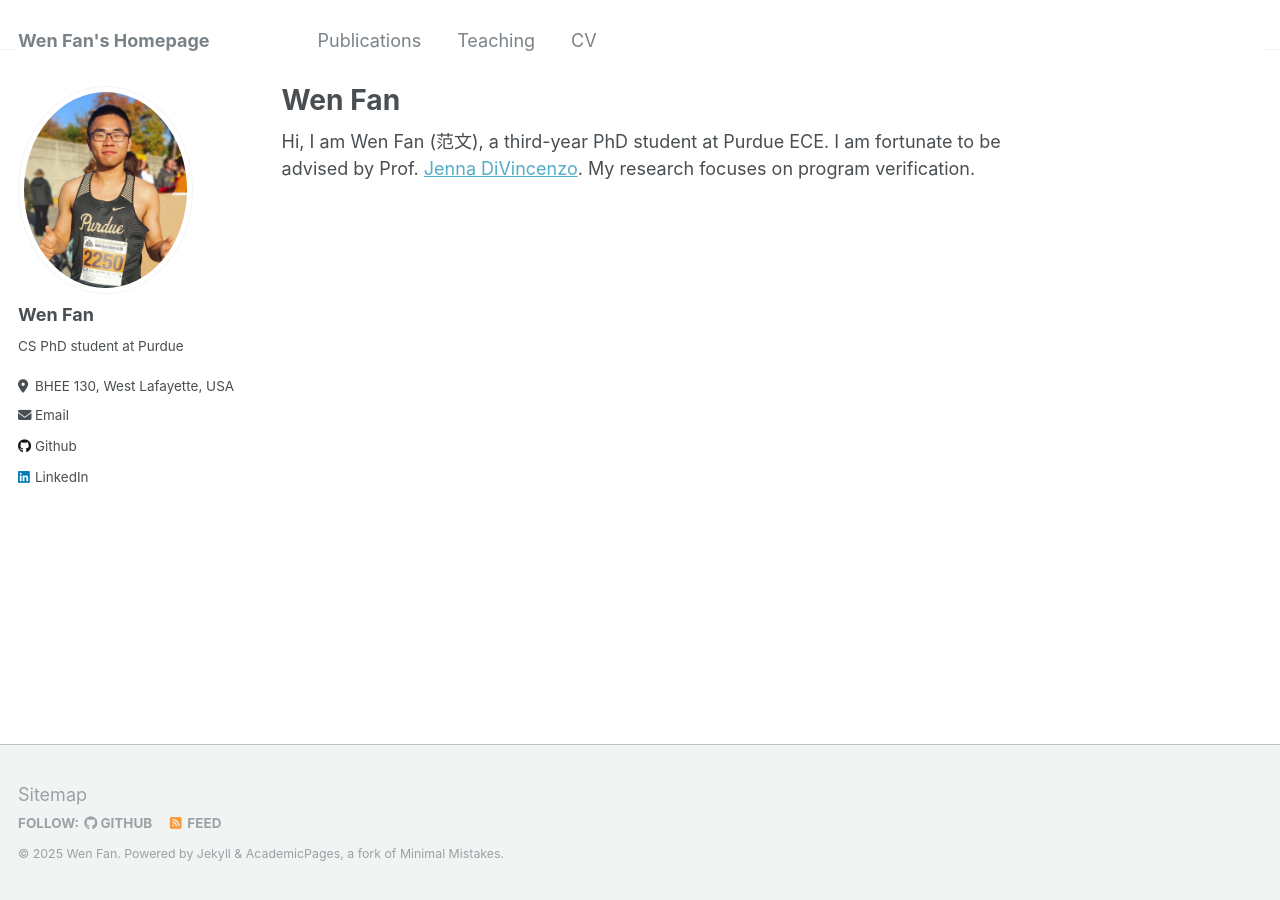
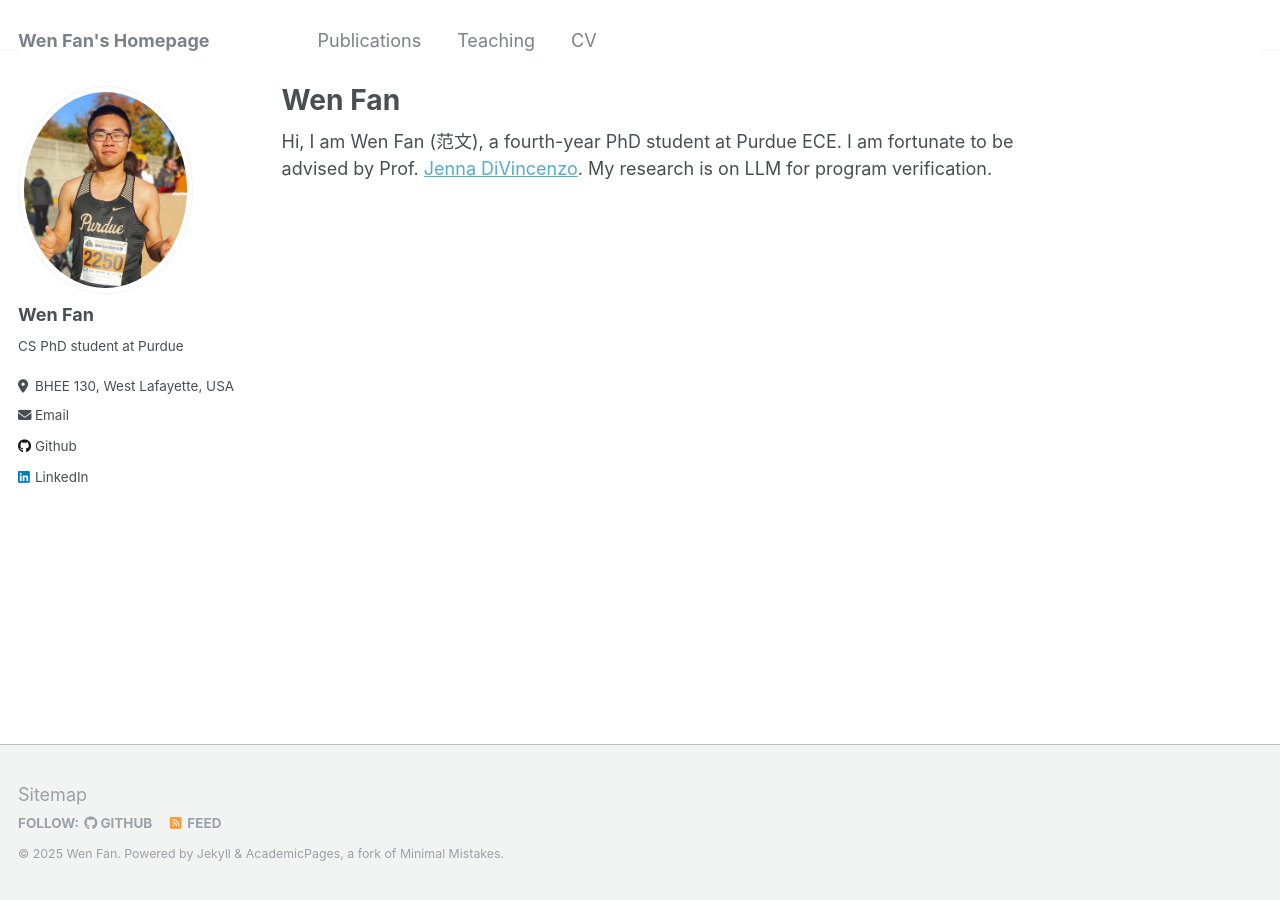
Before and after one commit to fanweneddie/fanweneddie.github.io, a Jekyll site: the page built from _pages/about.md, in a window 1280 px wide. Built offline with Jekyll 4.4.1, drawn with Linux system fonts in a browser that asks for light colours.

Commit message:
update my year

```diff
--- a/_pages/about.md
+++ b/_pages/about.md
@@ -7,4 +7,4 @@ redirect_from:
   - /about.html
 ---
 
-Hi, I am Wen Fan (范文), a third-year PhD student at Purdue ECE. I am fortunate to be advised by Prof. [Jenna DiVincenzo](https://jennalwise.github.io/). My research focuses on program verification.
+Hi, I am Wen Fan (范文), a fourth-year PhD student at Purdue ECE. I am fortunate to be advised by Prof. [Jenna DiVincenzo](https://jennalwise.github.io/). My research is on LLM for program verification.
```
